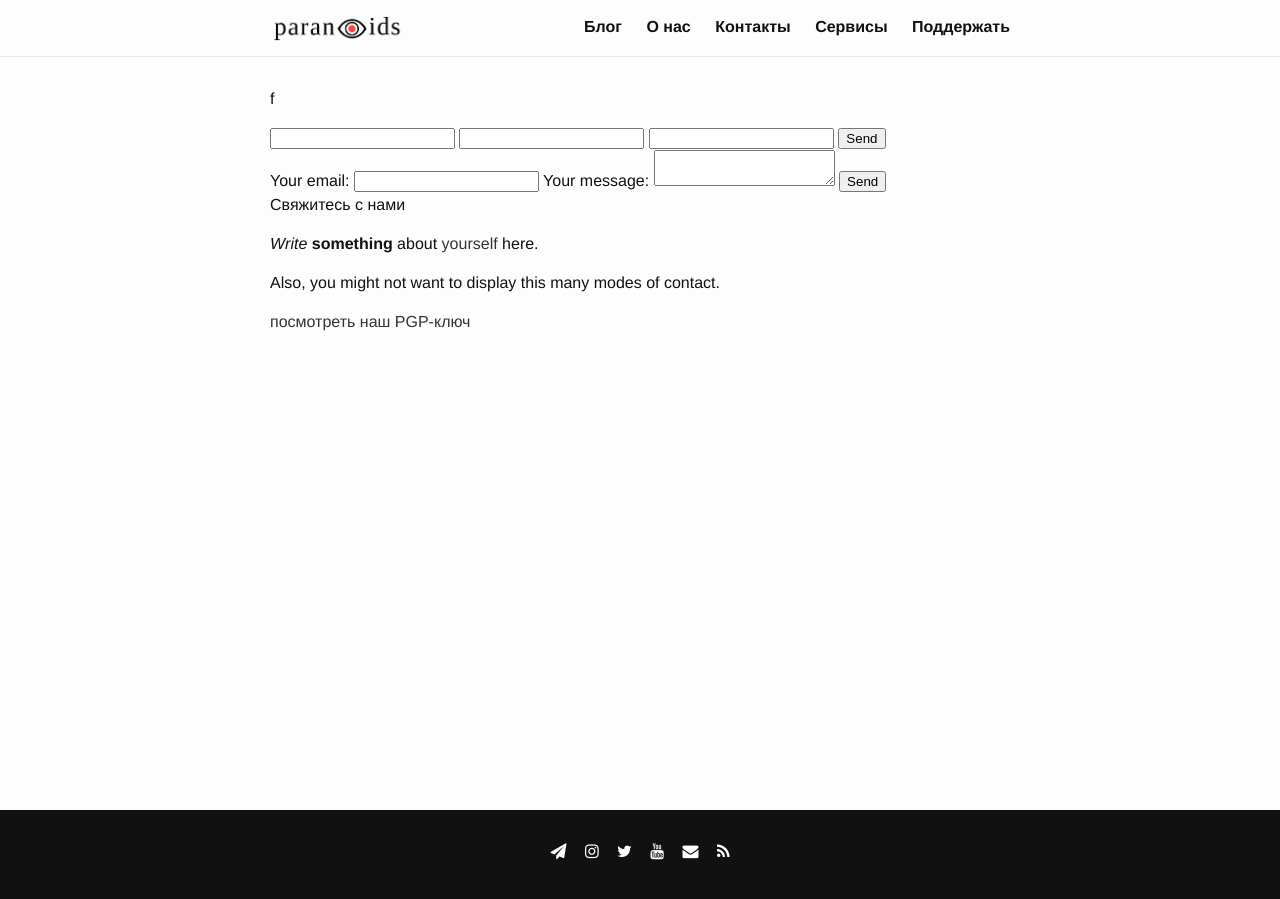
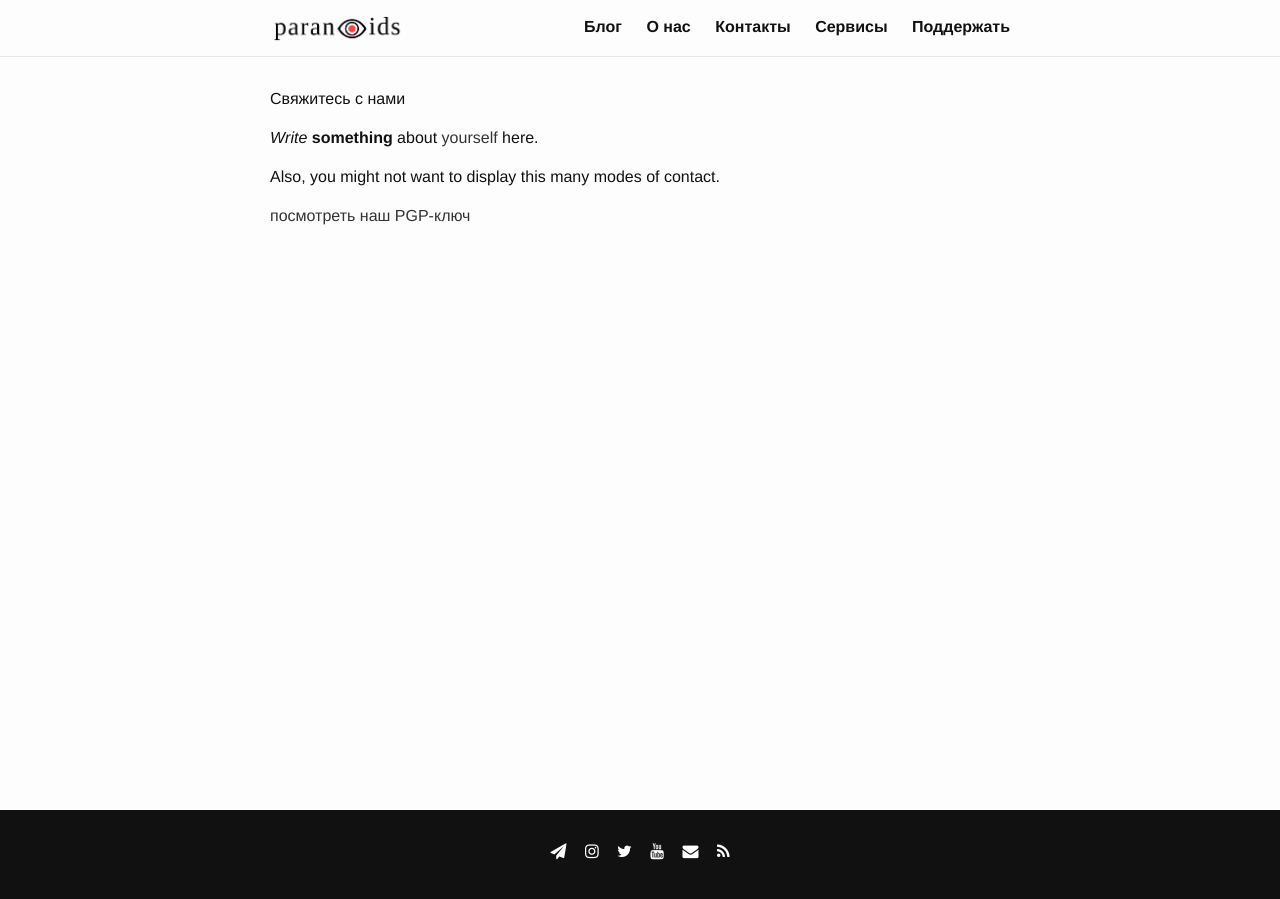
Before and after one commit to 2b7E1n6D0e5R7/2b7E1n6D0e5R7.github.io, a Jekyll site: the page built from _pages/contact.md, in a window 1280 px wide. Built offline with Jekyll 4.4.1, drawn with Linux system fonts in a browser that asks for light colours; a script that is not in the unit is left out.

Commit message:
Update contact.md

```diff
--- a/_pages/contact.md
+++ b/_pages/contact.md
@@ -3,33 +3,8 @@
 title: Контакты
 permalink: /contact/
 ---
-f
- <form action="https://getform.io/f/246b05a6-431b-4d50-98ea-632f5d42ec70" method="POST">
 
-  <input type="text" name="name">
-  <input type="email" name="email">
-  <input type="tel" name="tel">
-  <button type="submit">Send</button>
-
-</form>
-
-  <form
-  action="https://formspree.io/xledpwqp"
-  method="POST"
->
-  <label>
-    Your email:
-    <input type="text" name="_replyto">
-  </label>
-  <label>
-    Your message:
-    <textarea name="message"></textarea>
-  </label>
-
-  <!-- your other form fields go here -->
-
-  <button type="submit">Send</button>
-</form>
+<div id="NhhZEh4E" data-formid="e41575620527i9a" class="_Forms_generate"></div>
 
 <p>Свяжитесь с нами</p>
 
```
